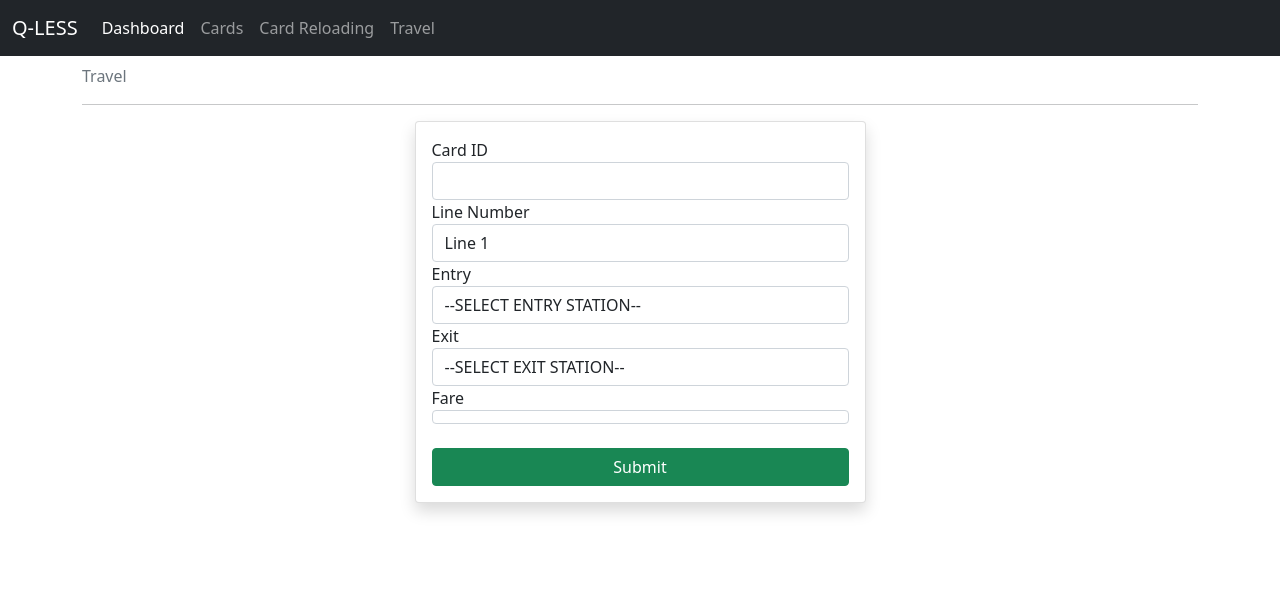
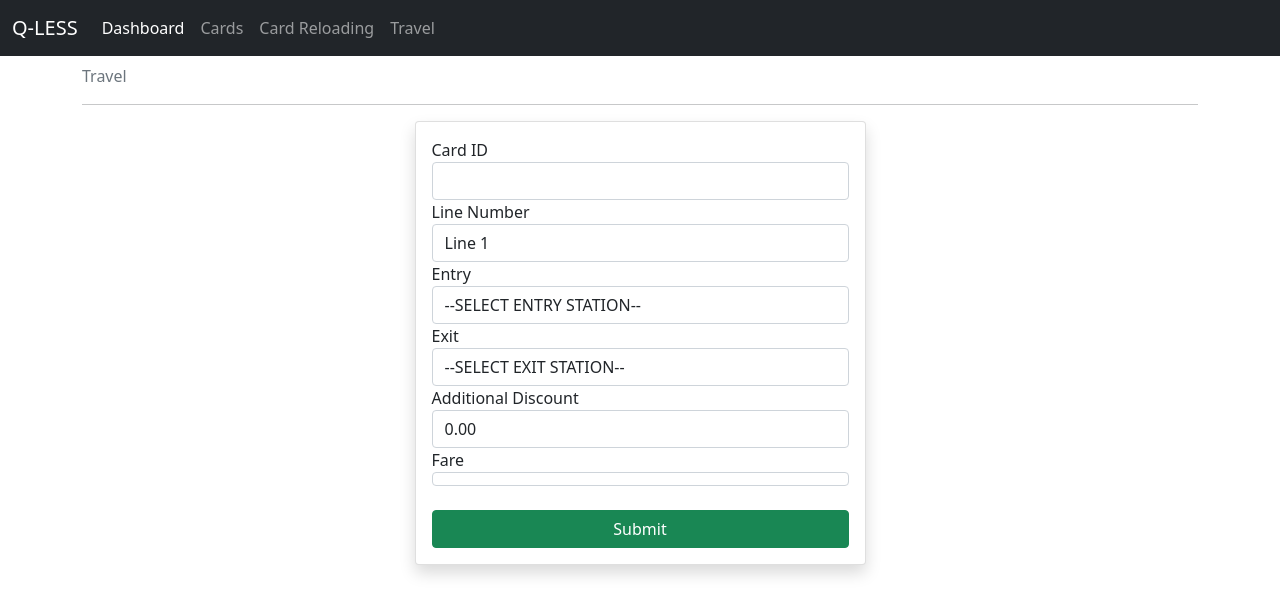
Before and after one commit to llreyes589/qless, a React (Create React App) app: page /travel-sim in a window 1280 px wide. Shown: the top 614 px of the page. Built offline with nearby package versions, Linux system fonts and the light colour scheme.

Commit message:
3% dc max 4  use of transport

```diff
--- a/src/pages/Travel.js
+++ b/src/pages/Travel.js
@@ -13,6 +13,9 @@ const Travel = () => {
     const [card, setCard] = useState([]);
     const [discount, setDiscount] = useState(0);
     const [isSuccess, setIsSuccess] = useState(false);
+    const [additionalDiscount, setadditionalDiscount] = useState(0);
+    const [hasAdditionalDiscount, setHasAdditionalDiscount] = useState(true);
+
     useEffect(() => {
         selectLineNo(lineNo)
         return () => {
@@ -50,11 +53,30 @@ const Travel = () => {
 
         })
         setFare(selectedFare[0].fare)
+        const details = getCardDetails(cardId)
+        // setCard(getCardDetails(cardId))
+
+        let dailyCount = 0
+        details.transactions.map(transaction =>{
+            if(new Date(transaction.created_at).toLocaleDateString() === new Date().toLocaleDateString()){
+                return dailyCount++
+            }
+        })
+        if(dailyCount > 3){
+            setHasAdditionalDiscount(false)
+        }else{
+            setadditionalDiscount(selectedFare[0].fare * .03)
+            const additionalAdiscount = selectedFare[0].fare * .03
+            setFare(prev => prev - additionalAdiscount)
+        }
+
         if (card.discount_number != null) {
             setDiscount(selectedFare[0].fare * .2)
             const discount = selectedFare[0].fare * .2
             setFare(prev => prev - discount)
         }
+
+
     }
 
     const handleSubmitTrasaction = async (e) => {
@@ -72,6 +94,7 @@ const Travel = () => {
         card.expires_at = addYear(new Date(newTransaction.created_at), 5)
         card.transactions = [...card.transactions, newTransaction]
         setIsSuccess(true)
+        handleNewTransaction()
 
     }
 
@@ -82,12 +105,18 @@ const Travel = () => {
         setFare(0)
         setDiscount(0)
         // const data = await showCard(id)
+        const details = getCardDetails(id)
         setCard(getCardDetails(id))
+
+
+
         if (card.discount_number != null) {
             setDiscount(fare * .2)
             const discount = fare * .2
             setFare(prev => prev - discount)
         }
+
+        // console.log(fare)
     }
 
     const handleNewTransaction = () => {
@@ -97,7 +126,8 @@ const Travel = () => {
         setExit(1)
         setFare(0)
         setDiscount(0)
-        card.discount_number = null
+        setCard([])
+        // card.discount_number = null
     }
 
     return (
@@ -112,7 +142,7 @@ const Travel = () => {
                 <div className="col-md-5">
                     {isSuccess &&
                         <div className="alert alert-success">
-                            <p className="lead">Success! Travel transaction saved. <button className='btn btn-sm btn-primary' onClick={e => handleNewTransaction()}>New Transaction</button></p>
+                            <p className="lead">Success! Travel transaction saved. </p>
                         </div>
                     }
                     <div className="card shadow">
@@ -155,10 +185,17 @@ const Travel = () => {
                                         </div>
                                     </>
                                 }
+                                {card && hasAdditionalDiscount &&
+                                    <div className="form-group">
+                                        <label htmlFor="exit">Additional Discount</label>
+                                        <div className="form-control">{(additionalDiscount.toFixed(2))}</div>
+                                    </div>
+                                }
                                 <div className="form-group">
                                     <label htmlFor="exit">Fare</label>
                                     <div className="form-control">{fare && fare.toFixed(2)}</div>
                                 </div>
+
                                 {card && card.discount_number != null &&
                                     <div className="form-group">
                                         <label htmlFor="exit">Discount:</label>
```
